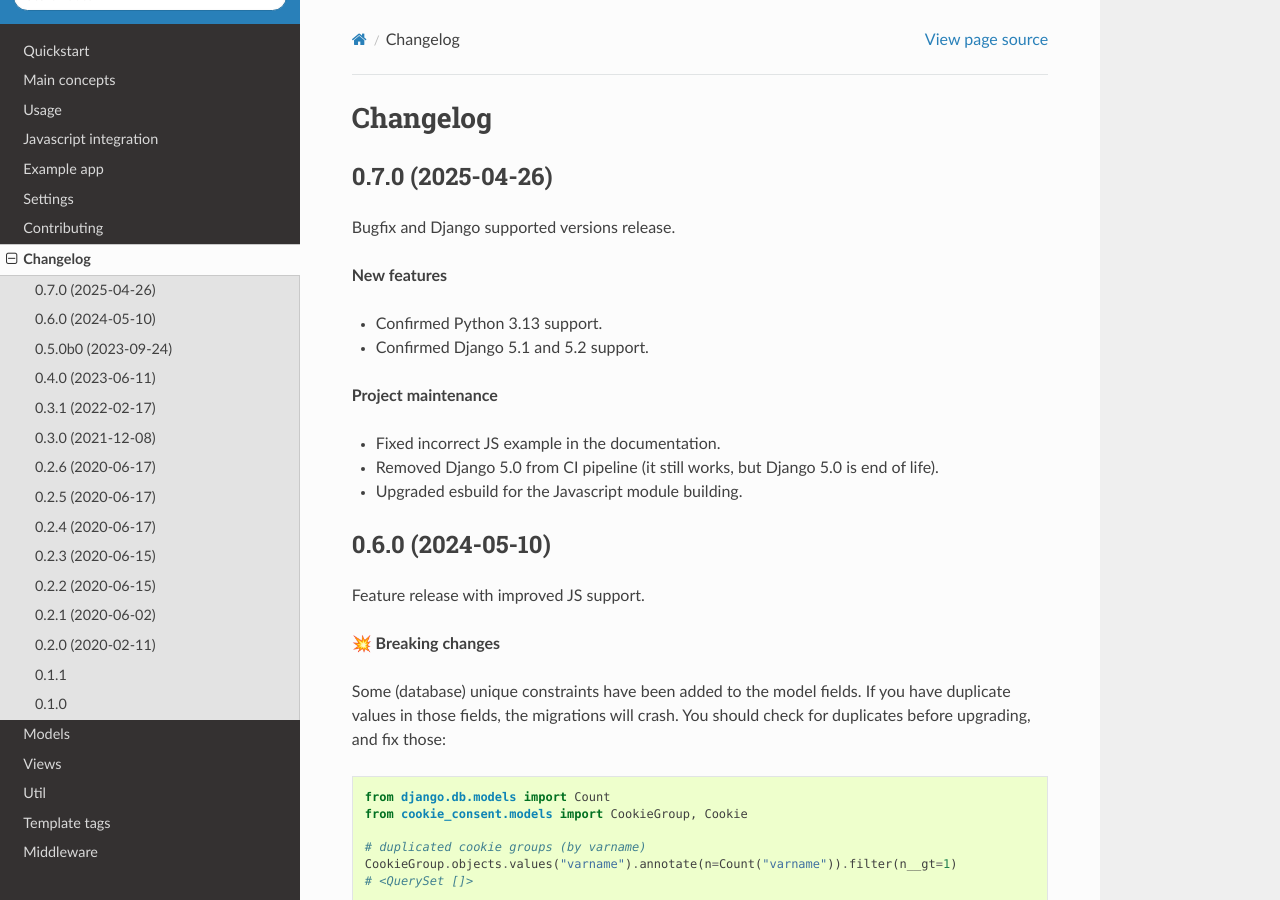
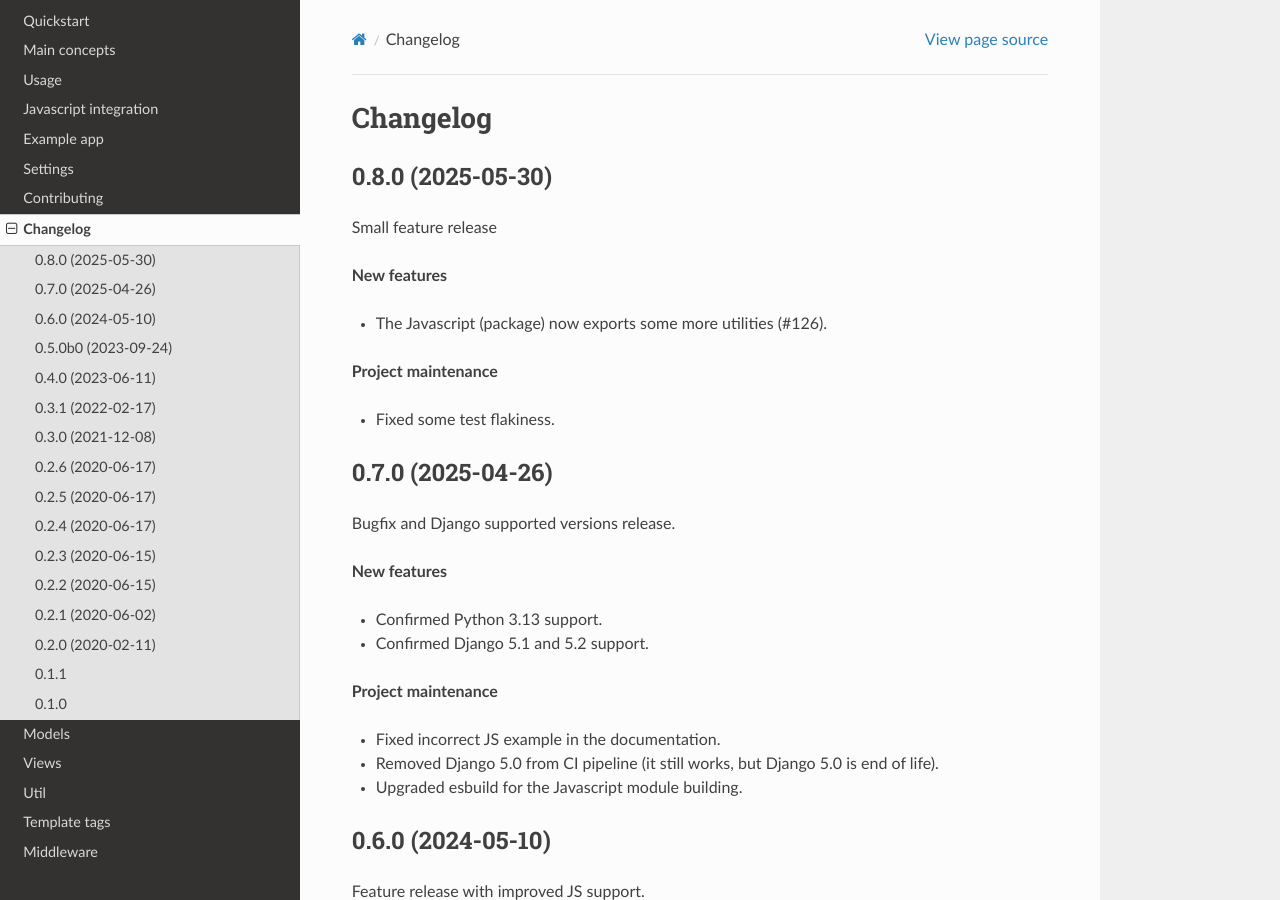
Before and after one commit to jazzband/django-cookie-consent, a Sphinx documentation site: the page built from docs/changelog.rst, in a window 1280 px wide and 900 px high. Built offline with Sphinx 7.4.7 and the Read the Docs theme 3.1.0, drawn with Linux system fonts in a browser that asks for light colours.

Commit message:
:bookmark: Bump version to 0.8.0

```diff
--- a/cookie_consent/__init__.py
+++ b/cookie_consent/__init__.py
@@ -1 +1 @@
-__version__ = "0.7.0"
+__version__ = "0.8.0"
--- a/docs/changelog.rst
+++ b/docs/changelog.rst
@@ -1,6 +1,19 @@
 =========
 Changelog
 =========
+
+0.8.0 (2025-05-30)
+------------------
+
+Small feature release
+
+**New features**
+
+* The Javascript (package) now exports some more utilities (#126).
+
+**Project maintenance**
+
+* Fixed some test flakiness.
 
 0.7.0 (2025-04-26)
 ------------------
--- a/tbump.toml
+++ b/tbump.toml
@@ -1,5 +1,5 @@
 [version]
-current = "0.7.0"
+current = "0.8.0"
 regex = '''
   (?P<major>\d+)
   \.
```
Also changed, not shown: 2 other files.
